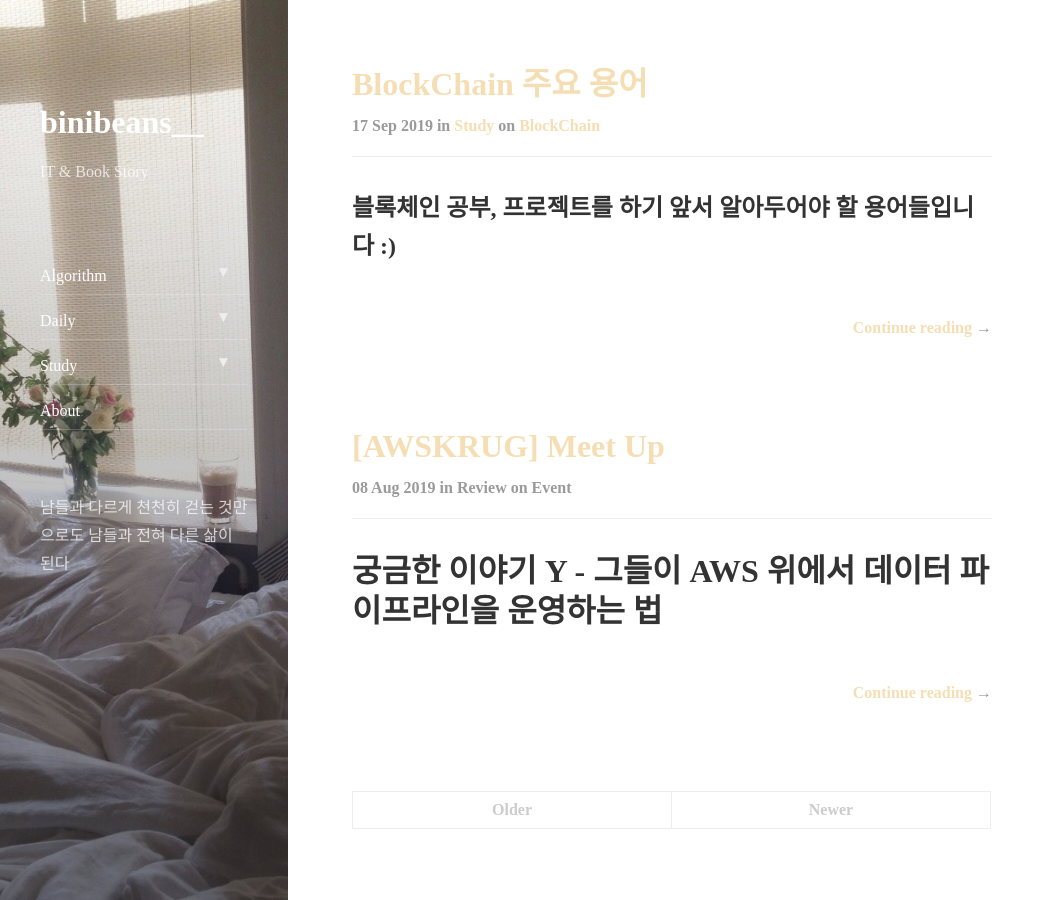
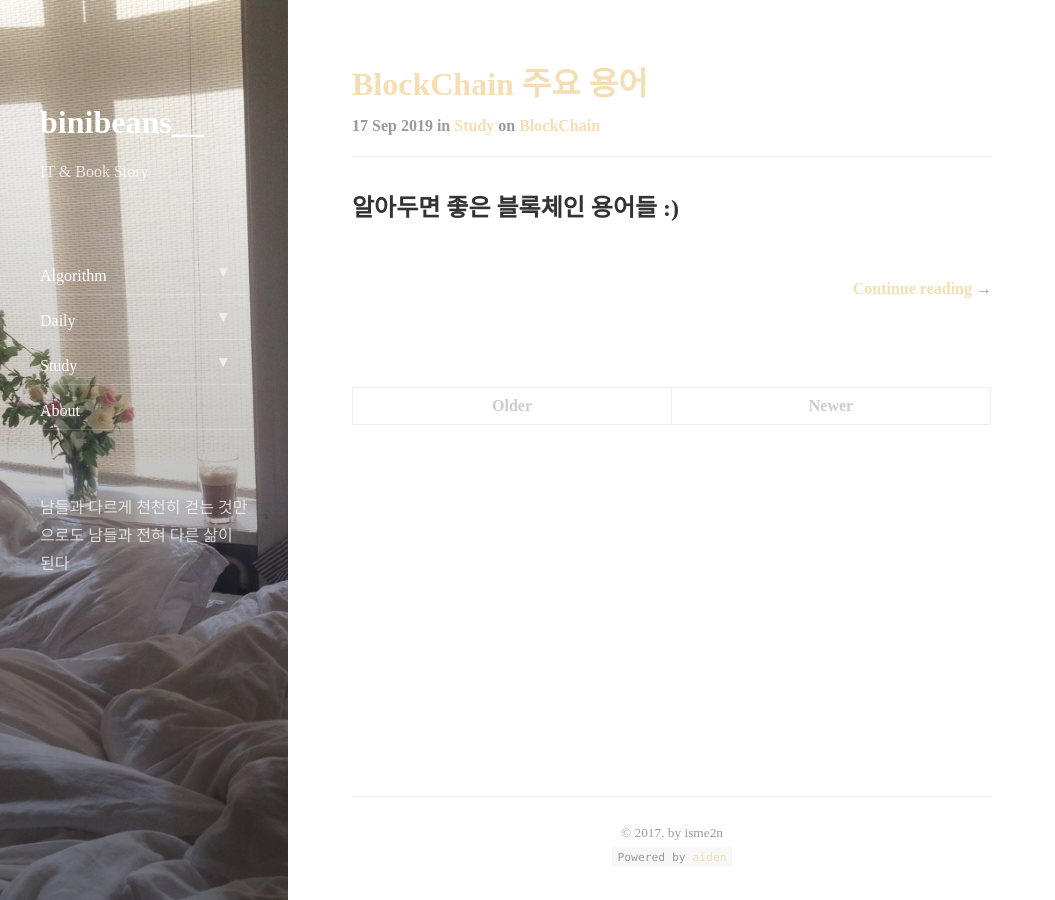
Before and after one commit to kimhyebin/kimhyebin.github.io, a Jekyll site: the page built from index.html, in a window 1280 px wide and 900 px high. Shown: the whole window, without its empty margins (0-1055 px from the left). Built offline with Jekyll 4.4.1, drawn with Linux system fonts in a browser that asks for light colours; nearby versions of some CDN libraries; the list of posts is cut into pages by our own code; part of the change alters nothing that is shown.

Commit message:
blockchain 용어 수정

```diff
--- a/_posts/2019-08-08-aws-meetup.markdown
+++ /dev/null
@@ -1,211 +0,0 @@
----
-layout: post
-title: "[AWSKRUG] Meet Up"
-subtitle: "AWSKRUG meet up"
-categories: review
-tags: event
----
-
-# 궁금한 이야기 Y - 그들이 AWS 위에서 데이터 파이프라인을 운영하는 법
-
-데이터에는 정답이 없습니다.
-
-회사마다 다른게 많습니다.
-
-데이터 사이즈가 달라요. 샌프란시스코도 아닙니다.
-
-사용자수가 2500명인데 딥러닝이 대세이므로..? 그정도면 딥러닝 추천(2개월분량)보다는 인기상품(3일분량)이 낫지 않나?
-
-...
-
-- 가능하면 적인 인원으로 최대한의 데이터를 다루고 싶어요.
-- 비용이 많이 들지 않게 데이터 인프라를 구축할 수 있을까?
-- 운영 자동화
-
-
-## 그들은 무슨 데이터를 다루나?
-
-국내 숙박, 해외 숙박
-
-같아 보이지만 업체 형대, 숙방형태에 따라 데이터구조 등이 다름
-
-어느 숙박 카테고리에 단박/연박이 많을까?
-
-어떤 카테고리가 더 계절을 많이 탈까?
-
-ADR(평균 객실 단가)는 어느곳에서 더 중요할까?
-
-경쟁 업체 비교를 한다면, 어떤 기준으로 선정해야 할까?
-
-강원도에 있는 펜션간 거리? 삼성역에 있는 부띠크 모텔 거리는? 가까운 호텔끼리만 경쟁업체 비교를 하는것은 의미가 있을까?
-
-### 커머스
-
-재고, 상품, 주문, 정산, 쿠폰, 포인트, 고객...
-
-### 데이터 파이프라인
-
-= 데이터 수집(흩어진걸 모아서 한 곳에 저장)
-+= 데이터 처리(가공)
-+= 조회(저장된 것을 소비)
-+= 서비스(서비스에 내보내기)
-
-채널 매니져, PMS
-
-### 숙박업 데이터
-
-아이템 x 옵션 x 날짜 만큼의 버라이어티
-
-업주는 높은가격, 고객은 낮은 가격이 중요
-
-플랫폼은 둘다 봐야하니.
-
-과거의 가격 변동, 시즌, 최근 가격 추이, 주변 업체, 사용자 수요, 공급자
-
-## AWS 위에서 데이터 파이프라인 구축하기
-
-왜 데이터 인프라가 필요한가?
-
-서비스 초기에는 디비에 걍 해도 됨.
-
-커지면서 디비를 분리.
-
-조인하고 싶어짐.
-
-엘라스틱 서치, 캐시 등도 보고 싶고, 로그등 이벤트 스트림
-
-디비 수준으로 처리 불가능한 복잡한/ 대규모 컴퓨팅 필요
-
-### 파이프라인 기초
-
-배치와 스트림
-
-배치: 주기적으로 무언가를 하는것.
-
-스트림: 실시간으로 처리
-
-배치랑 스트림 합친 서빙레이어가 있음.
-
-어제까지의 모든 클릭수 (배치) += 오늘 클릭 수 (스트림)
-
-서빙 레이어는 고비용. 꼭 필요한 경우만 사용
-
-실시간을 하면 여러분 자다가 꺠어나야 할 수도 있어요. 배치하면 편하게 잘 수는 있습니다.
-
-## 데이터 인프라
-
-### 수집
-
-운영 비용 최소화
-
-인프라 비용 최소화
-
-한곳으로 모아(s3) 통일된 언어로 조회(sql)
-
-#### 클라디언트로그는 생각보다 엄청 유용하다.
-
-일반적으로 카프카를 쓰는데, 고비용이다.
-
-운영 리소스 필요(업그레이드, 모니터...)
-
-일정 이상의 (3+) 브로커 인스턴스
-
-주키퍼 클러스터 필요(3+)
-
-앞단에서 받아줄 ELB/ Nginx / API
-
-키네시스를 사용하자.
-
-키네시스는 클라이언트 sdk 존재
-
-#### 서버로그
-
-웹(엔진엑스), 와스(어플리케이션)
-
-에이전트, 라이브러리
-
-빈스톸을 쓰면 s3로 퍼블리싱해줌. 실시간은 아니지만 편하게 사용.
-
-키네시스로하면 sdk.
-
-단점이 있는데, 카프카는 아이피 포트로 접근 제어. 키네시스는 IAM기반이라 아마존 어카운트가 다르면 헬게이트 열림.
-
-MSK 8월 런칭함.
-
-EMR(관리형 데이터 처리 프레임워크)을 이용
-
-시계열 데이터는 파티션 단위로 관리. 근데 휴대폰마다 시간이 다를 수 있음.
-
-#### 스토리지
-
-RDB, Redis, Elastic Search
-
-회사에 디비가 보통 너무 많습니다. 컬럼 변경도 다 따라가야해요.
-
-특성이 다르고, ...엘라스틱 서치, 캐시 등등이 존재
-
-예약은 나날이 양이 늘어남
-
-EMR로 스케쥴러는 Digdag 사용
-
-S3를 메인 저장소
-
-columnar는 뭔가요.
-
-셀렉트 올보다 칼럼을 가져오는게 많은데, 그런 아이디어.
-
-하이브 메타 스토어
-
-IAM 으로 관리하는건 최대한 피하세요.
-
-### 처리
-
-티어를 나눠서 관리
-
-가공 x t1
-
-가공 t2
-
-#### ...
-
-#### 배치 레이어 스케쥴링
-
-에어플로우나 딕댁.
-
-### 스트림 애플리케이션
-
-스파크, 카프카, flink
-
-스테이트를 들고있고,
-
-키네시스 애널리틱스는 처리 쪽은 AWS 디펜던시 없이 하려고 해서 안씀
-
-### SQL
-
-데이터를 접근할수 있게 마케터나 등등에게 교육.
-
-데이터 조회 프레스토. 페북이 만듦
-
-### 조회
-
-리대쉬를 잘 쓰고 있음.
-
-이것만 알아가도 본전 뽑아가시는겁니다.
-
-## 테라폼
-
-AWS 어카운트 이전 때.( 콜리밋에 걸림 )
-
-개발어카운트, 프로덕션 등...
-
-옵션을 적용하면서 이해도가 높아짐.
-
-## 쿠버네티스
-
-## 데이터엔지니어가 보는 데이터, AWS
-
-데브옵스와 비슷함.
-
-비용 더 태우고, 운영 리소스 줄여서 그 시간에 다른 일.
-
-[슬라이드 보기](http://bit.ly/2Kfgt1y)
--- a/_posts/2019-09-17-blockchain주요용어들.md
+++ b/_posts/2019-09-17-blockchain주요용어들.md
@@ -12,7 +12,7 @@ tags: blockchain
 
 ---
 
-## 블록체인 공부, 프로젝트를 하기 앞서 알아두어야 할 용어들입니다 :)
+## 알아두면 좋은 블록체인 용어들 :)
 
 
 
@@ -147,4 +147,8 @@ tags: blockchain
 - Ethereum Request for Comments의 줄임말
 - 이더리움 네트워크의 개선안을 제안하는 EIPs에서 관리하는 공식 프로토콜
 
+
+
+
+
 출처: 처음 배우는 블록체인
```
